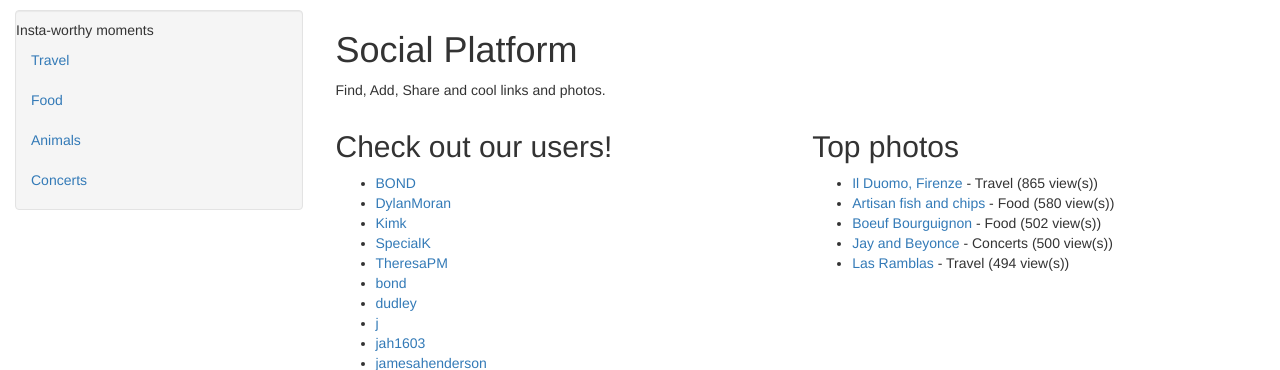
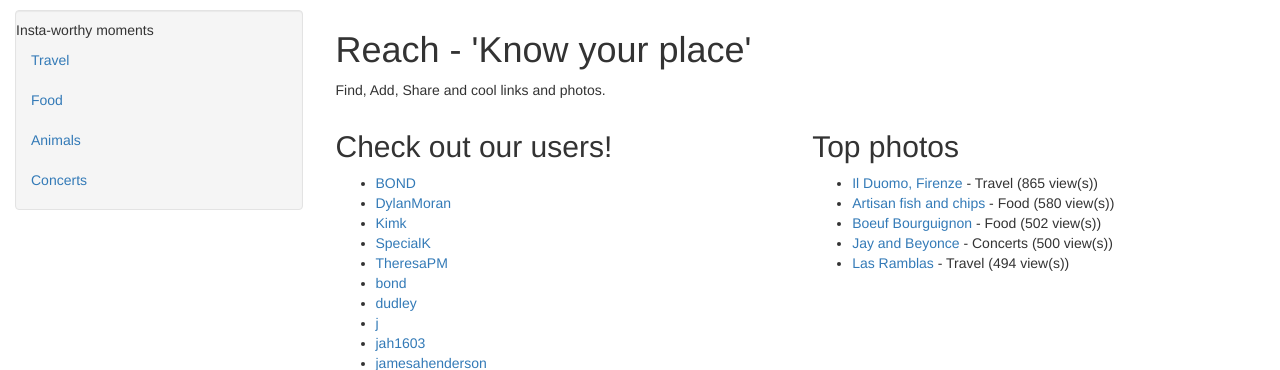
Before and after one commit to james-level/Reach--, a Django app: page /social_reach/ in a window 1280 px wide. Shown: the part 50-420 px from the top of the page. Run offline with Django 3.2, Linux system fonts and the light colour scheme; data comes from the database, SQL or seed files in the repository; some libraries are stand-ins or nearby versions.

Commit message:
renamed templates from rango to reach

```diff
--- a/social/templates/rango/base.html
+++ b/social/templates/rango/base.html
@@ -14,7 +14,7 @@
 <link href="{% static 'css/bootstrap-fluid-adj.css' %}" rel="stylesheet">
 <link href="{% static 'css/bootstrap.css'% }" rel="stylesheet" media="screen">
 <link href="{% static 'css/bootstrap-responsive.css' %}" rel="stylesheet">
-<title>Rango {% block title %}How to Tango with Django!{% endblock %}</title>
+<title>Reach {% block title %}How to Tango with Django!{% endblock %}</title>
 </head>
   <body>
 
--- a/social/templates/rango/index.html
+++ b/social/templates/rango/index.html
@@ -2,7 +2,7 @@
 {% block title %}{{ category_name }}{% endblock %}
 {% block body_block %}
 <div class="hero-unit">
-<h1>Social Platform</h1>
+<h1>Reach - 'Know your place'</h1>
 <p>Find, Add, Share and cool links and photos.</p>
 </div>
 <div class="row-fluid">
--- a/social/templates/rango/register.html
+++ b/social/templates/rango/register.html
@@ -2,7 +2,7 @@
 {% block title %}{{ category_name }}{% endblock %}
 {% block body_block %}
 <div class="hero-unit">
-<h1>Register with Social</h1>
+<h1>Register with Reach</h1>
 <br />
 <div class="container">
 {% if registered %}
```
